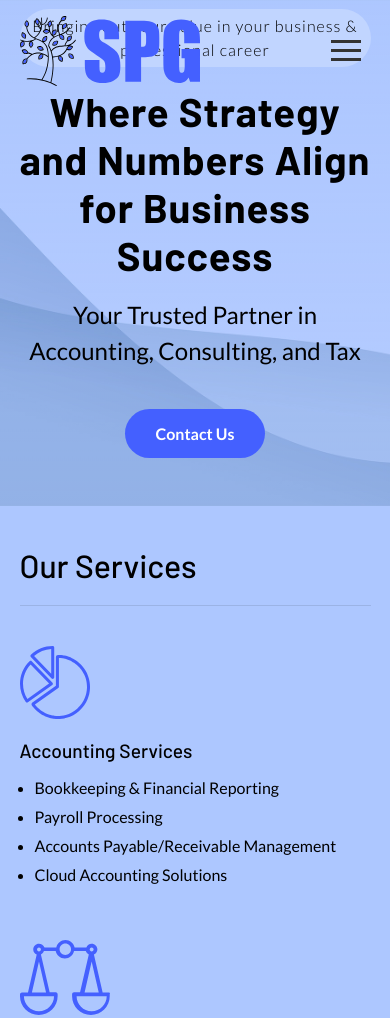
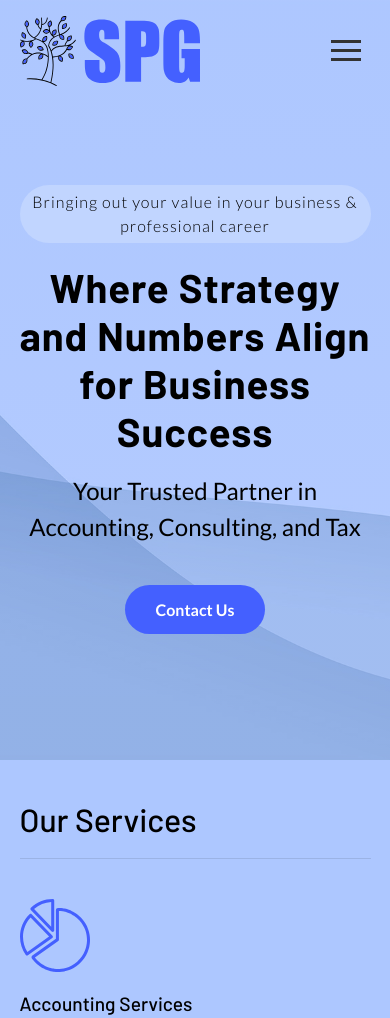
Before and after one commit to odedahay/spg-landingpage, a plain HTML site: page index.html in a window 390 px wide. Shown: the top 1018 px of the page. Drawn offline with Linux system fonts and the light colour scheme.

Commit message:
Update styles.css to increase hero section height to 90vh and adjust margin for blob-blue class for better layout and spacing.

```diff
--- a/styles.css
+++ b/styles.css
@@ -746,11 +746,12 @@ ul.menu li a:hover {
   }
 
   .hero-section {
-    height: 60vh;
+    height: 90vh;
     .blob-blue{
       font-size: 1rem;
       padding: 5px 10px;
       margin-bottom: 20px;
+      margin-top: 100px;
     }
   }
   .services-section{
```
